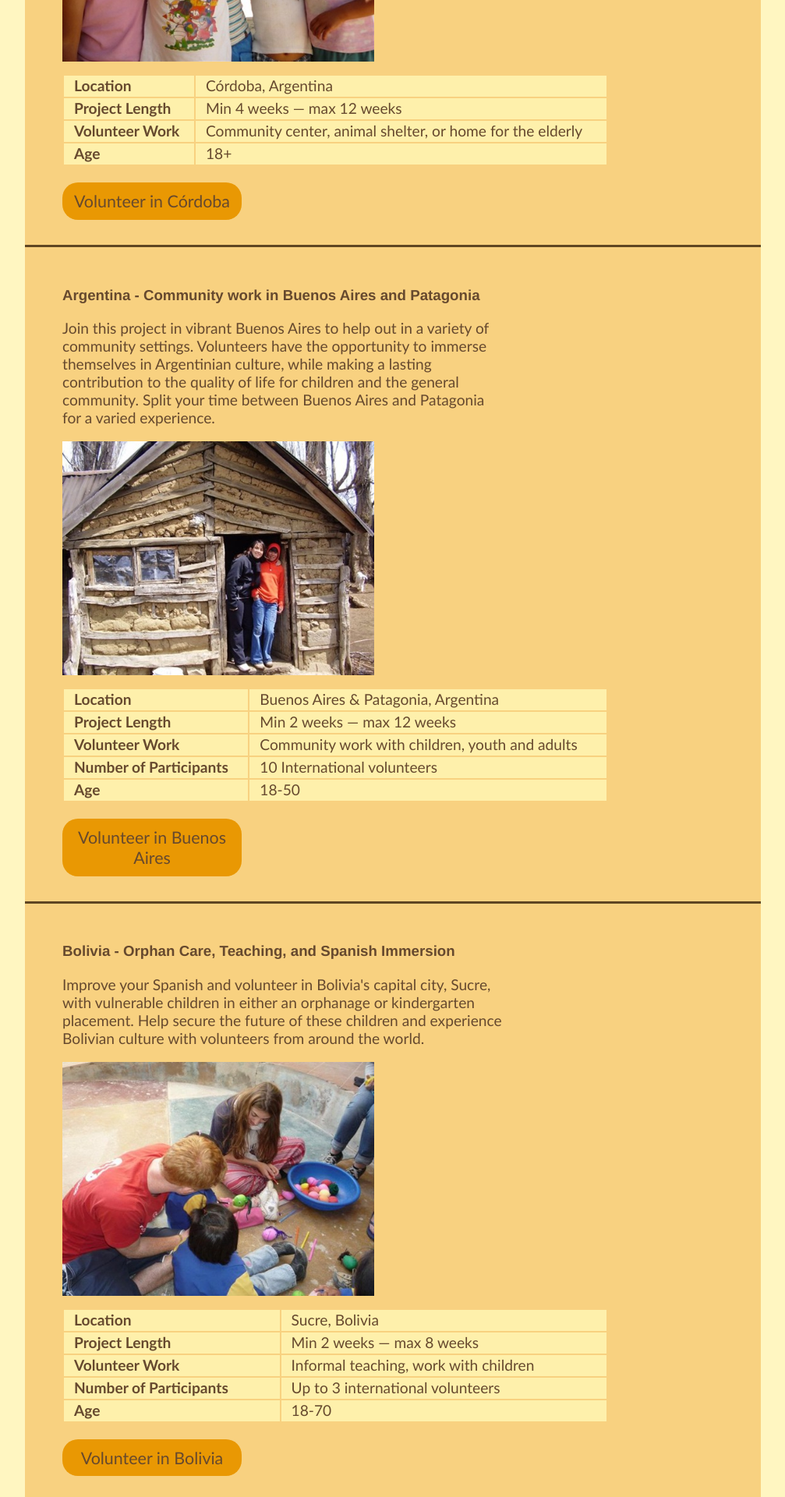
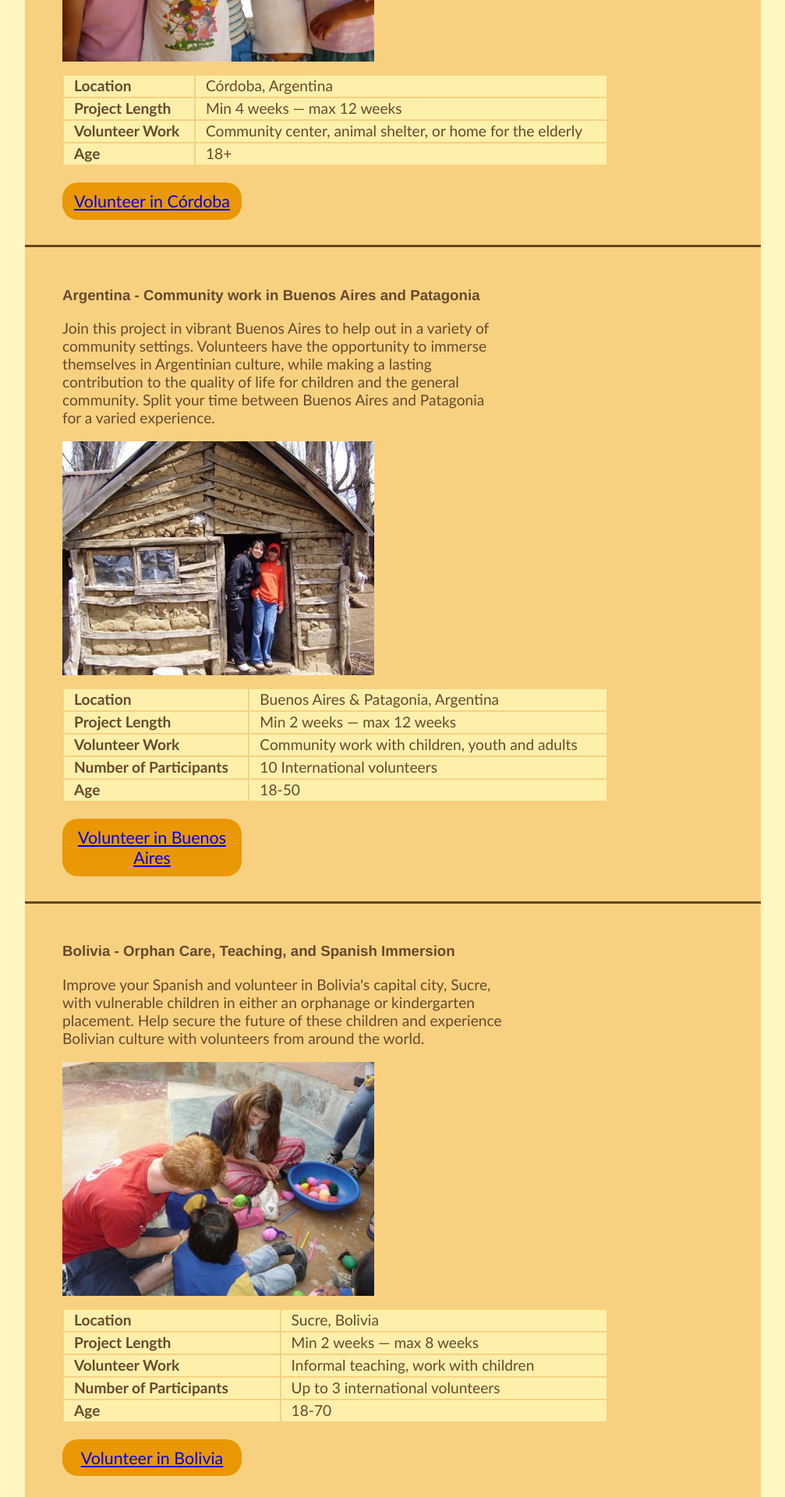
Before and after one commit to liannehebert/large-data-website, a Jekyll site: the page built from eco-volunteering.html, in a window 1280 px wide. Shown: the part 829-2749 px from the top of the page at 78% size, without its empty margins (136-1143 px from the left). Built offline with Jekyll 4.4.1, drawn with Linux system fonts in a browser that asks for light colours.

Commit message:
Properly linked buttons

```diff
--- a/eco-volunteering.html
+++ b/eco-volunteering.html
@@ -41,7 +41,7 @@ layout: default
 					</tbody>
 				</table>
 			</div>
-			<div class="button"
+			<div class="button">
 				<a href="http://www.goeco.org/area/volunteer-in-south-america/argentina/community-projects-in-cordoba#profile" rel="external">Volunteer in Córdoba</a>
 			</div>
 		</div>
@@ -83,7 +83,7 @@ layout: default
 					</tbody>
 				</table>
 			</div>
-			<div class="button"
+			<div class="button">
 				<a href="http://www.goeco.org/area/volunteer-in-south-america/argentina/community-work-in-buenos-aires-and-patagonia" rel="external">Volunteer in Buenos Aires</a>
 			</div>
 		</div>
@@ -125,7 +125,7 @@ layout: default
 					</tbody>
 				</table>
 			</div>
-			<div class="button"
+			<div class="button">
 				<a href="http://www.goeco.org/area/volunteer-in-south-america/bolivia/orphan-care-teaching-and-spanish-immersion#profile" rel="external">Volunteer in Bolivia</a>
 			</div>
 		</div>
@@ -163,7 +163,7 @@ layout: default
 					</tbody>
 				</table>
 			</div>
-			<div class="button"
+			<div class="button">
 				<a href="http://www.goeco.org/area/volunteer-in-south-america/peru/helping-underprivileged-children" rel="external">Volunteer in Peru</a>
 			</div>
 		</div>
```
